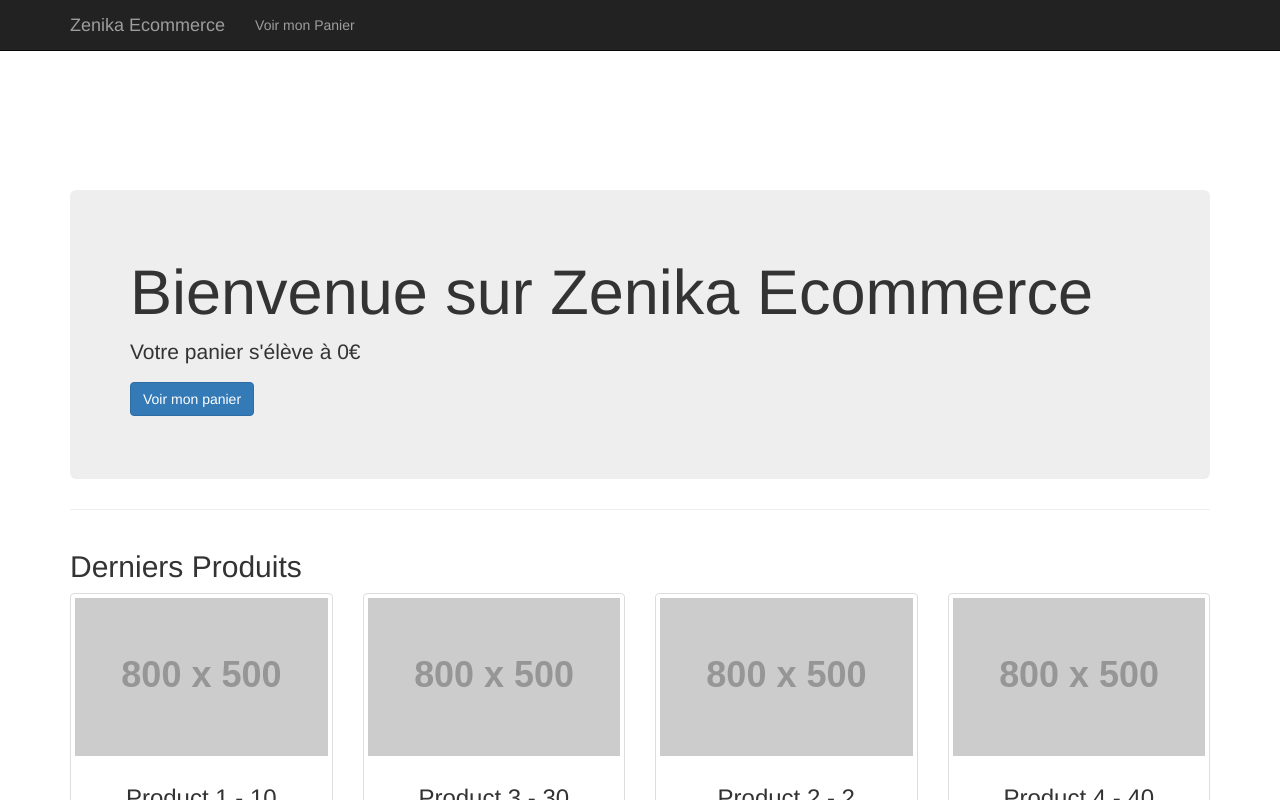
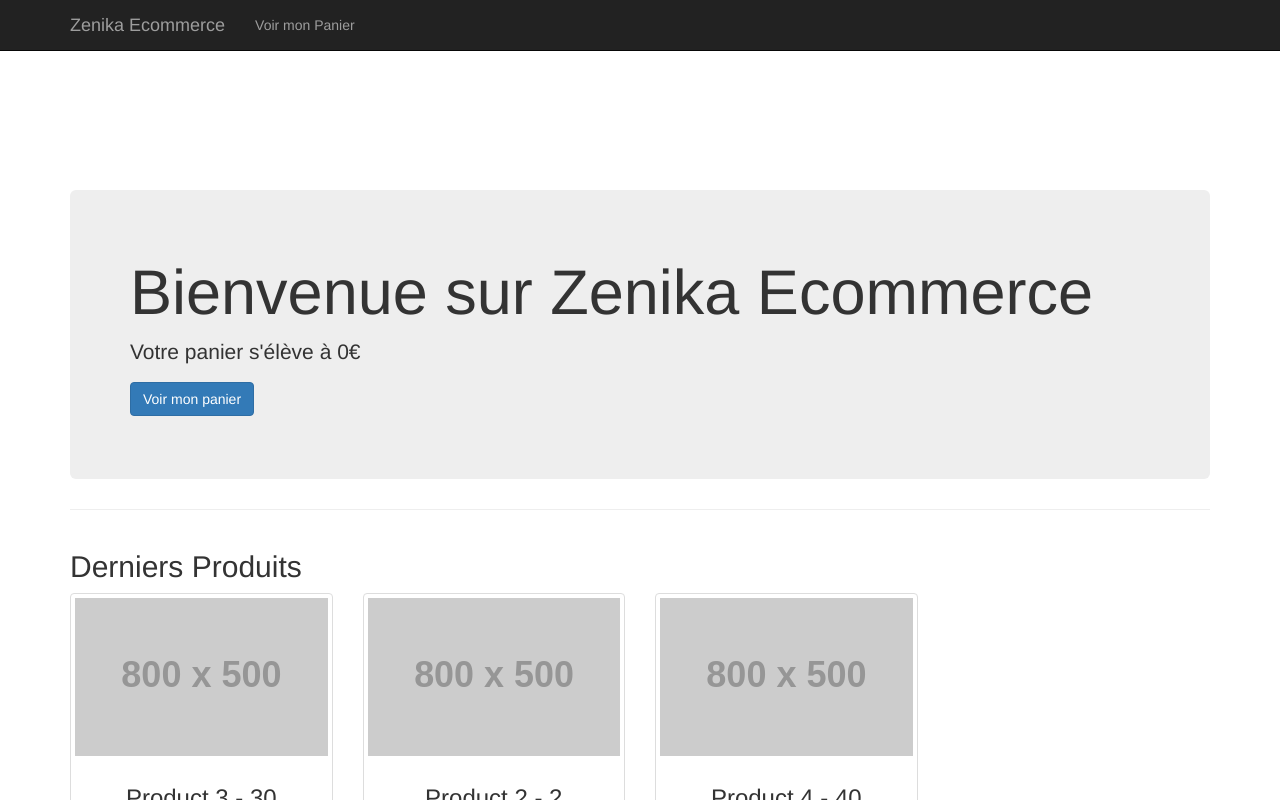
Before and after one commit to LaminePL/Zenika-app, an Angular app: page / in a window 1280 px wide. Shown: the top 800 px of the page. Built offline with nearby package versions, Linux system fonts and the light colour scheme.

Commit message:
*ngif product>0

```diff
--- a/src/app/app.component.html
+++ b/src/app/app.component.html
@@ -44,15 +44,15 @@
         </div>
 
         <div class="row text-center">
-            <ng-container  *ngFor= "let product of products">
-                <app-product-component   [data]="product" (productvalueEvent)="displayPrice($event)"> </app-product-component>
+            <ng-container *ngFor="let product of products">
+                <app-product-component *ngIf="product.stock >0" [data]="product" (productvalueEvent)="displayPrice($event)">
+                </app-product-component>
             </ng-container>
         </div>
 
     </div>
 
     <hr>
-
     <footer>
         Copyright &copy; Your Website 2016
     </footer>
--- a/src/app/model/PRODUCT_Mock.ts
+++ b/src/app/model/PRODUCT_Mock.ts
@@ -5,7 +5,7 @@ export const PRODUCTS: Product[] = [
         description: "Lorem ipsum dolor sit amet, consectetur adipisicing elit.",
         photo: "http://placehold.it/800x500",
         price: 10,
-        stock: 1
+        stock: 0
     },
     {
         title: "Product 3",
```
